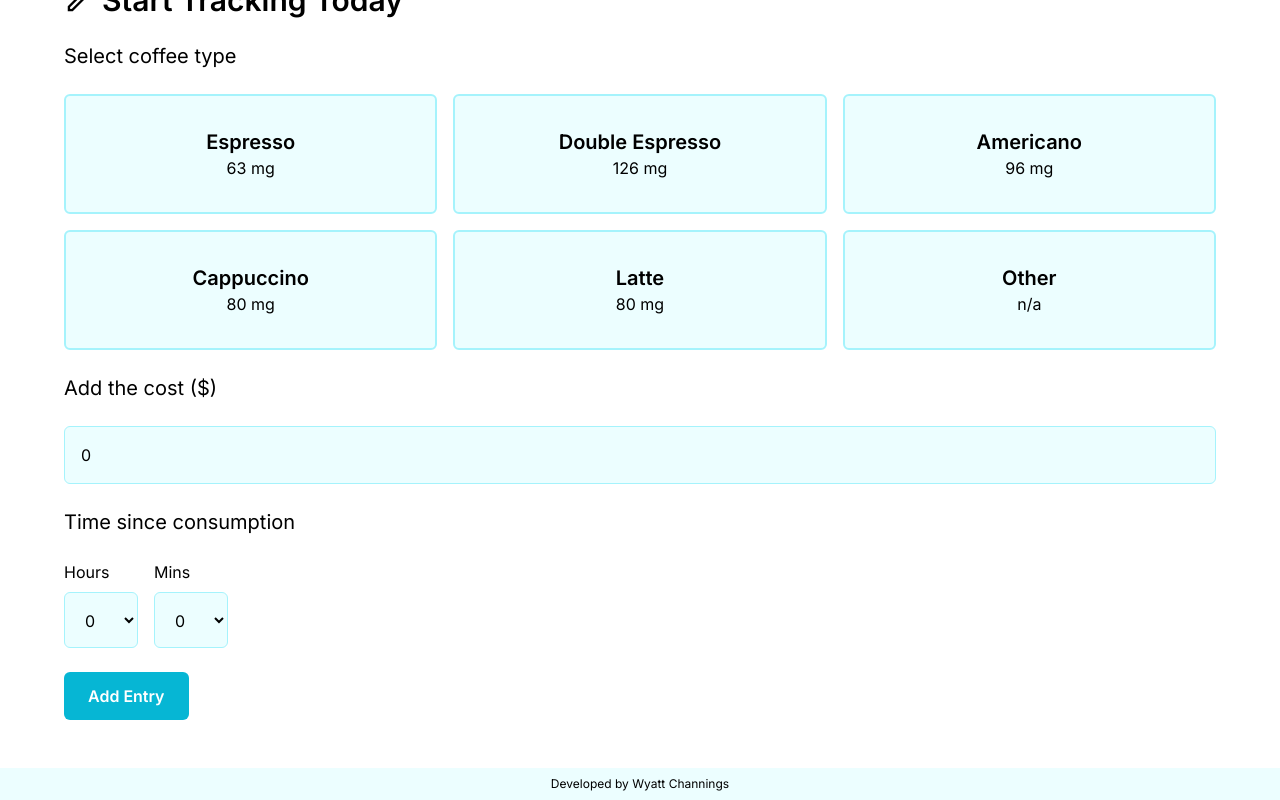
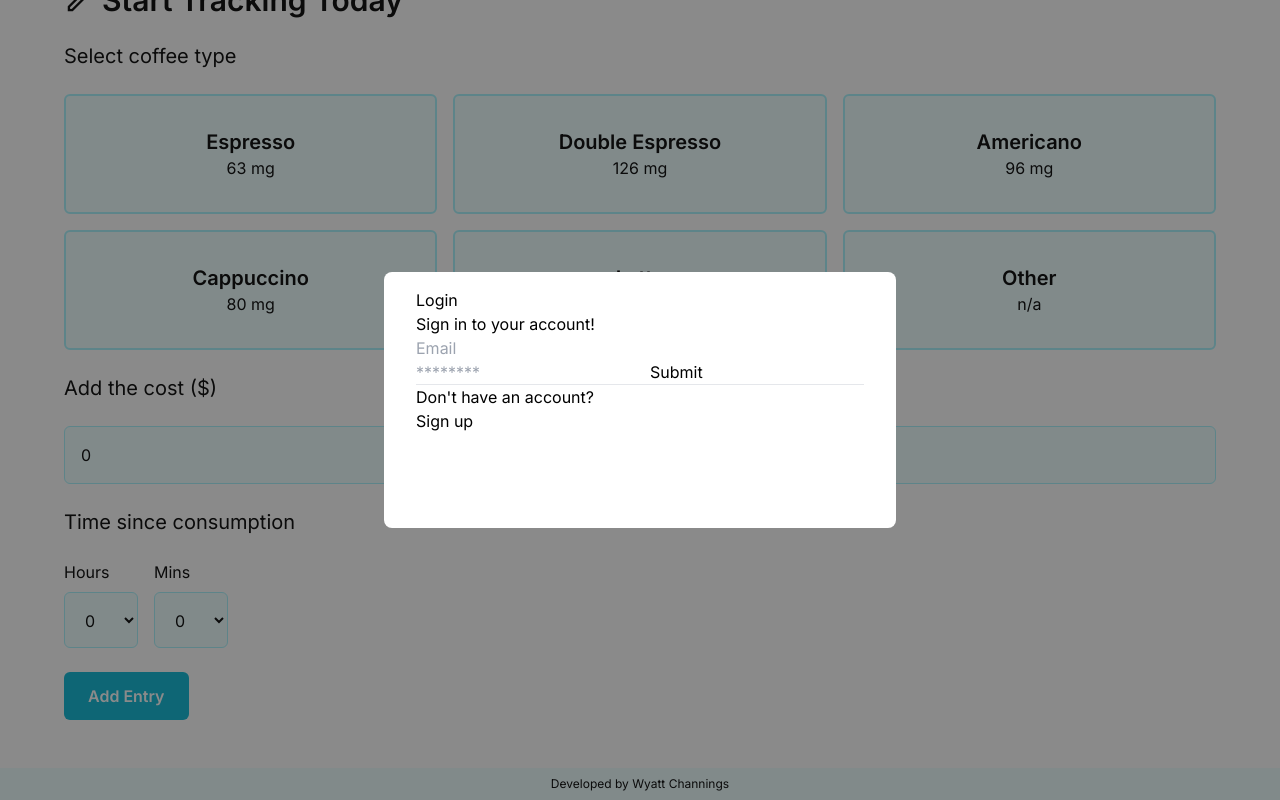
Before and after one commit to 00Wyatt/coffee-tracker, a React (Vite) app: page / in a window 1280 px wide. Both pictures are taken after a click on the button "Add Entry". Shown: the part 754-1554 px from the top of the page. Built offline with nearby package versions, Linux system fonts and the light colour scheme.

Commit message:
Add Stats, History, and Modal components

```diff
--- a/index.html
+++ b/index.html
@@ -17,12 +17,13 @@
             );
         </script>
         <link
-            href="https://fonts.googleapis.com/css2?family=Material+Symbols+Outlined&icon_names=arrow_back,bar_chart,close,coffee,contrast,dark_mode,edit,info,light_mode,menu&display=block"
+            href="https://fonts.googleapis.com/css2?family=Material+Symbols+Outlined&icon_names=arrow_back,bar_chart,close,coffee,contrast,dark_mode,edit,info,light_mode,menu,timeline&display=block"
             rel="stylesheet"
         />
     </head>
     <body class="bg-white dark:bg-slate-800 dark:text-white">
         <div id="root"></div>
+        <div id="portal"></div>
         <script type="module" src="/src/main.jsx"></script>
     </body>
 </html>
--- a/package.json
+++ b/package.json
@@ -10,6 +10,7 @@
     "preview": "vite preview"
   },
   "dependencies": {
+    "firebase": "^11.0.2",
     "react": "^18.3.1",
     "react-dom": "^18.3.1"
   },
--- a/src/App.jsx
+++ b/src/App.jsx
@@ -1,25 +1,39 @@
 import { useState } from "react";
 import Layout from "./components/Layout";
 import Hero from "./components/Hero";
+import History from "./components/History";
 import Stats from "./components/Stats";
 import CoffeeForm from "./components/CoffeeForm";
+import Modal from "./components/Modal";
+import Authentication from "./components/Authentication";
 
 function App() {
-    const isAuthenticated = true;
+    const isAuthenticated = false;
+    const [showModal, setShowModal] = useState(false);
 
-    const authenticatedContent = (
-        <>
-            <Stats />
-            {/* <History /> */}
-        </>
-    );
+    function handleCloseModal() {
+        setShowModal(false);
+    }
 
     return (
         <>
-            <Layout>
+            {showModal && (
+                <Modal handleCloseModal={handleCloseModal}>
+                    <Authentication />
+                </Modal>
+            )}
+            <Layout setShowModal={setShowModal}>
                 <Hero />
-                <CoffeeForm />
-                {isAuthenticated && authenticatedContent}
+                <CoffeeForm
+                    isAuthenticated={isAuthenticated}
+                    setShowModal={setShowModal}
+                />
+                {isAuthenticated && (
+                    <>
+                        <Stats />
+                        <History />
+                    </>
+                )}
             </Layout>
         </>
     );
--- a/src/components/Authentication.jsx
+++ b/src/components/Authentication.jsx
@@ -1,7 +1,87 @@
-export default function Authentication() {
+import { useState } from "react";
+// import { useAuth } from "../context/AuthContext";
+
+export default function Authentication({ handleCloseModal }) {
+    const [isRegistration, setIsRegistration] = useState(false);
+    const [email, setEmail] = useState("");
+    const [password, setPassword] = useState("");
+    const [isAuthenticating, setIsAuthenticating] = useState(false);
+    const [error, setError] = useState(null);
+
+    // const { signup, login } = useAuth();
+
+    async function handleAuthenticate() {
+        if (
+            !email ||
+            !email.includes("@") ||
+            !password ||
+            password.length < 6 ||
+            isAuthenticating
+        ) {
+            return;
+        }
+        try {
+            setIsAuthenticating(true);
+            setError(null);
+
+            if (isRegistration) {
+                // register a user
+                await signup(email, password);
+            } else {
+                // login a user
+                await login(email, password);
+            }
+            handleCloseModal();
+        } catch (err) {
+            console.log(err.message);
+            setError(err.message);
+        } finally {
+            setIsAuthenticating(false);
+        }
+    }
 
     return (
         <>
+            <h2 className="">{isRegistration ? "Sign Up" : "Login"}</h2>
+            <p>
+                {isRegistration
+                    ? "Create an account!"
+                    : "Sign in to your account!"}
+            </p>
+            {error && <p>❌ {error}</p>}
+            <input
+                value={email}
+                onChange={(e) => {
+                    setEmail(e.target.value);
+                }}
+                placeholder="Email"
+            />
+            <input
+                value={password}
+                onChange={(e) => {
+                    setPassword(e.target.value);
+                }}
+                placeholder="********"
+                type="password"
+            />
+            <button onClick={handleAuthenticate}>
+                <p>{isAuthenticating ? "Authenticating..." : "Submit"}</p>
+            </button>
+            <hr />
+            <div className="">
+                <p>
+                    {isRegistration
+                        ? "Already have an account?"
+                        : "Don't have an account?"}
+                </p>
+                <button
+                    onClick={() => {
+                        setIsRegistration(!isRegistration);
+                    }}
+                >
+                    <p>{isRegistration ? "Sign in" : "Sign up"}</p>
+                </button>
+            </div>
         </>
-    )
+    );
 }
--- a/src/components/CoffeeForm.jsx
+++ b/src/components/CoffeeForm.jsx
@@ -1,7 +1,7 @@
 import { coffeeOptions } from "../utils";
 import { useState } from "react";
 
-export default function CoffeeForm() {
+export default function CoffeeForm({ isAuthenticated, setShowModal }) {
     const [selectedCoffee, setSelectedCoffee] = useState(null);
     const [showCoffeeTypes, setShowCoffeeTypes] = useState(false);
     const [coffeeCost, setCoffeeCost] = useState(0);
@@ -9,6 +9,10 @@ export default function CoffeeForm() {
     const [min, setMin] = useState(0);
 
     function handleSubmitForm() {
+        if (!isAuthenticated) {
+            setShowModal(true);
+            return;
+        }
         console.log(selectedCoffee, coffeeCost, hour, min);
     }
 
--- a/src/components/Hero.jsx
+++ b/src/components/Hero.jsx
@@ -2,8 +2,7 @@ export default function Hero() {
     return (
         <div className="flex flex-col gap-8 py-12 lg:py-24">
             <h1 className="text-4xl font-bold">
-                Coffee Tracking for Coffee{" "}
-                <abbr title="An enthusiast or devotee.">Fiends</abbr>!
+                Coffee Tracking for Caffeine Enthusiasts!
             </h1>
             <div className="">
                 <p className="mb-4 text-xl font-semibold">
@@ -17,7 +16,7 @@ export default function Hero() {
                     <li>✅ Costing and quanitifying your addition</li>
                 </ul>
             </div>
-            <div className="max-w-xl rounded bg-cyan-50 px-5 py-6 dark:bg-slate-900">
+            <div className="max-w-xl rounded-md bg-cyan-50 px-5 py-6 dark:bg-slate-900">
                 <div className="mb-4 flex items-center gap-2">
                     <span className="material-symbols-outlined">info</span>
                     <p className="text-2xl font-semibold">Did you know...</p>
--- a/src/components/Layout.jsx
+++ b/src/components/Layout.jsx
@@ -1,15 +1,19 @@
+import { useState } from "react";
 import ThemeToggle from "./ThemeToggle";
 
-export default function Layout({ children }) {
+export default function Layout({ children, setShowModal }) {
     const header = (
         <header className="mx-auto flex max-w-screen-xl items-center px-5 py-4 lg:px-16">
             <div className="flex flex-auto flex-col gap-x-3 sm:flex-row sm:items-end">
                 <h1 className="text-2xl font-bold uppercase">Coffee Tracker</h1>
-                <p className="font-lg italic">For Coffee Insatiates</p>
+                <p className="font-lg italic">For Caffeine Insatiates</p>
             </div>
             <div className="flex flex-auto items-center justify-end gap-8">
                 <ThemeToggle />
-                <button className="flex items-center gap-2 rounded-md bg-cyan-500 px-6 py-3 font-semibold text-white duration-200 hover:bg-cyan-400">
+                <button
+                    onClick={() => setShowModal(true)}
+                    className="flex items-center gap-2 rounded-md bg-cyan-500 px-6 py-3 font-semibold text-white duration-200 hover:bg-cyan-400"
+                >
                     Sign up free
                     <span className="material-symbols-outlined">coffee</span>
                 </button>
--- a/src/components/Modal.jsx
+++ b/src/components/Modal.jsx
@@ -1,7 +1,16 @@
-export default function Modal() {
+import ReactDom from "react-dom";
 
-    return (
-        <>
-        </>
-    )
+export default function Modal({ children, handleCloseModal }) {
+    return ReactDom.createPortal(
+        <div className="fixed left-0 top-0 z-50 flex h-screen w-screen items-center justify-center p-1">
+            <button
+                onClick={handleCloseModal}
+                className="absolute z-40 w-full bg-neutral-900 opacity-50 [inset:0]"
+            />
+            <div className="modal-content relative z-50 min-h-64 w-full max-w-lg rounded-lg bg-white px-8 pb-8 pt-4 dark:bg-slate-700">
+                {children}
+            </div>
+        </div>,
+        document.getElementById("portal"),
+    );
 }
```
Also changed, not shown: src/components/History.jsx (+41 -4 lines), src/components/Stats.jsx (+107 -3 lines), firebase.js (added), src/context/AuthContext.jsx (added), 1 other file (tests, documents, lock files or other folders).
